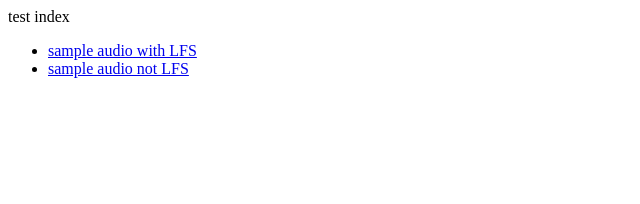
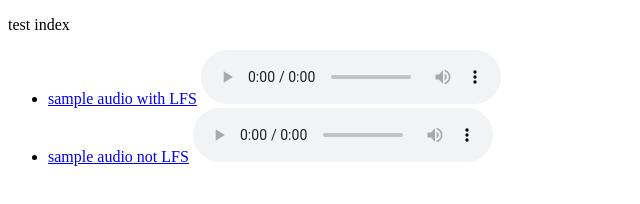
Before and after one commit to sw-yx/netlify-lfs-testaudio, a plain HTML site: page index.html in a window 1280 px wide. Shown: the whole page, without its empty margins (0-640 px from the left). Drawn offline with Linux system fonts and the light colour scheme.

Commit message:
indexhtml

```diff
--- a/index.html
+++ b/index.html
@@ -1,6 +1,31 @@
-<body>
-  <p>test index</p>
-  <ul>
-    <li><a href="/sampleaudio.mp3">sample audio with LFS</a></li>
-    <li><a href="/sampleaudioNotLFS.mp3">sample audio not LFS</a></li>
-</body>
+<!DOCTYPE html>
+<html>
+  <head>
+    <title>An HTML standard template</title>
+    <meta charset="utf-8" />
+  </head>
+
+  <body>
+    <p>test index</p>
+    <ul>
+      <li>
+        <div>
+          <a href="/sampleaudio.mp3" id="lfs">sample audio with LFS</a>
+          <audio controls src="/sampleaudio.mp3">
+            Your browser does not support the
+            <code>audio</code> element.
+          </audio>
+        </div>
+      </li>
+      <li>
+        <div>
+          <a href="/sampleaudioNotLFS.mp3" id="nolfs">sample audio not LFS</a>
+          <audio controls src="/sampleaudioNotLFS.mp3">
+            Your browser does not support the
+            <code>audio</code> element.
+          </audio>
+        </div>
+      </li>
+    </ul>
+  </body>
+</html>
```
